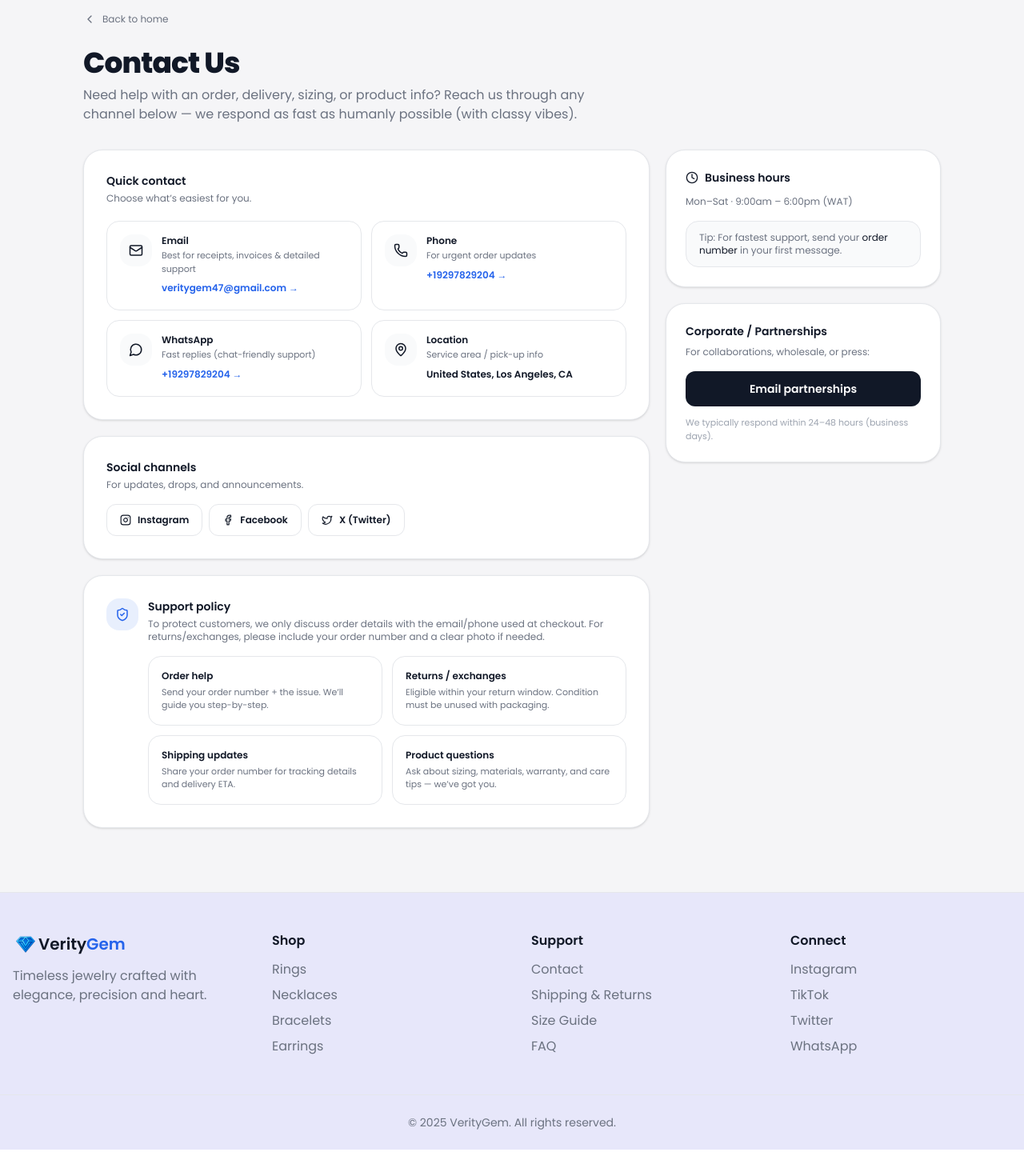
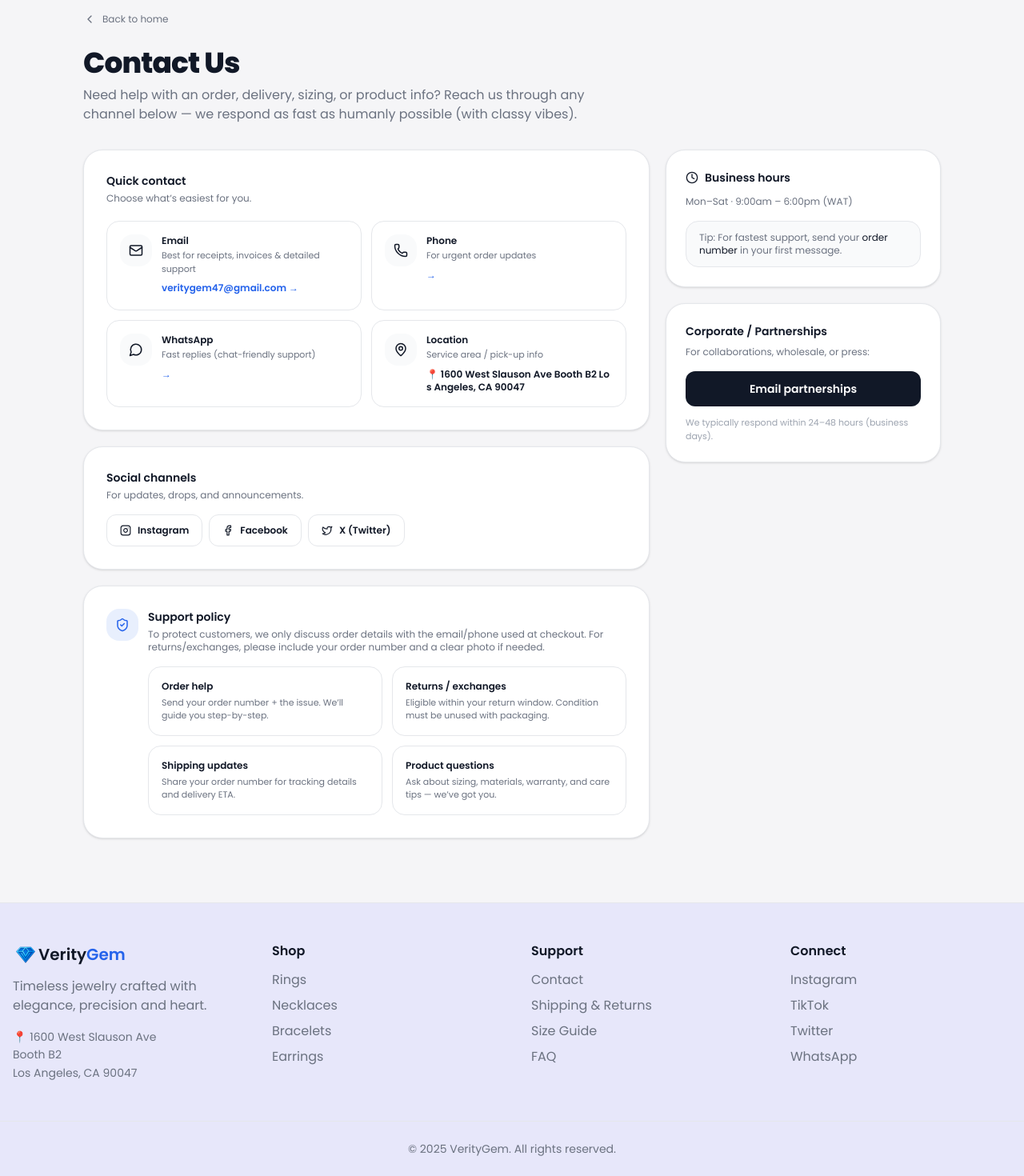
Before and after one commit to Lomzyposh/verity, a React (Vite) app in the folder client/: page /contact in a window 1280 px wide. Shown: the part 177-1647 px from the top of the page at 80% size. Before the commit the page ends 1614 px from the top, so only its background shows below. Built offline with nearby package versions, Linux system fonts and the light colour scheme; no server answers; a web font is replaced by a local one.

Commit message:
Added Address

```diff
--- a/client/src/components/Footer.jsx
+++ b/client/src/components/Footer.jsx
@@ -3,10 +3,8 @@ import { Link } from "react-router-dom";
 export default function Footer() {
   return (
     <footer
-      className=" pt-12 border-t bg-[#e7e7fa]"
-      style={{
-        borderColor: "#E5E7EB",
-      }}
+      className="pt-12 border-t bg-[#e7e7fa]"
+      style={{ borderColor: "#E5E7EB" }}
     >
       <div className="max-w-7xl mx-auto px-4 grid md:grid-cols-4 gap-12">
         {/* BRAND */}
@@ -17,15 +15,22 @@ export default function Footer() {
               alt="Verity Gem"
               className="h-8 w-auto"
             />
-            <h2
-              className="text-xl font-semibold "
-              style={{ color: "#111827" }}
-            >
+            <h2 className="text-xl font-semibold" style={{ color: "#111827" }}>
               Verity<span style={{ color: "#2563EB" }}>Gem</span>
             </h2>
           </div>
-          <p style={{ color: "#6B7280" }}>
+
+          <p className="mb-4" style={{ color: "#6B7280" }}>
             Timeless jewelry crafted with elegance, precision and heart.
+          </p>
+
+          {/* ADDRESS */}
+          <p className="text-sm leading-relaxed" style={{ color: "#6B7280" }}>
+            📍 1600 West Slauson Ave
+            <br />
+            Booth B2
+            <br />
+            Los Angeles, CA 90047
           </p>
         </div>
 
--- a/client/src/pages/Contact.jsx
+++ b/client/src/pages/Contact.jsx
@@ -16,9 +16,9 @@ export default function Contact() {
   // ✅ Edit these to yours
   const BRAND = "VerityGem";
   const EMAIL = "veritygem47@gmail.com";
-  const PHONE = "+19297829204";
-  const WHATSAPP = "+19297829204";
-  const ADDRESS_LINE = "United States, Los Angeles, CA";
+  const PHONE = "";
+  const WHATSAPP = "";
+  const ADDRESS_LINE = "📍 1600 West Slauson Ave Booth B2 Los Angeles, CA 90047";
   const HOURS = "Mon–Sat · 9:00am – 6:00pm (WAT)";
 
   const socials = [
```
